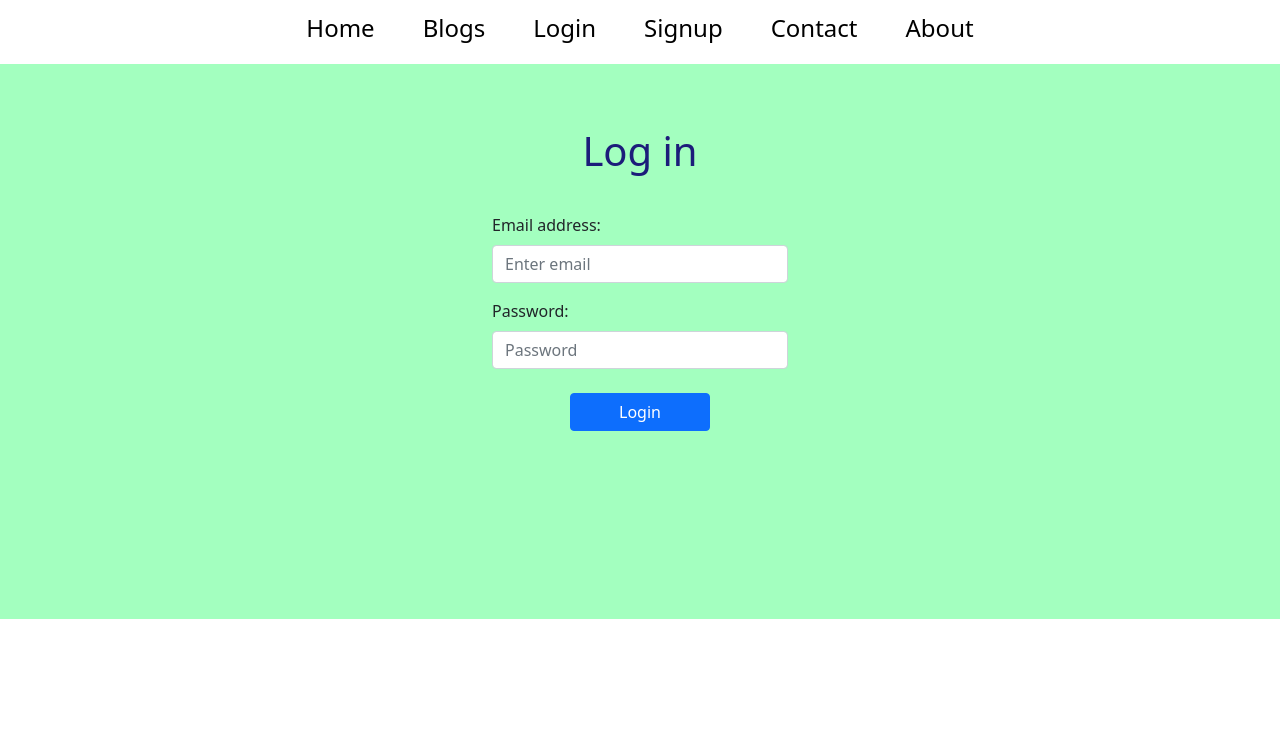
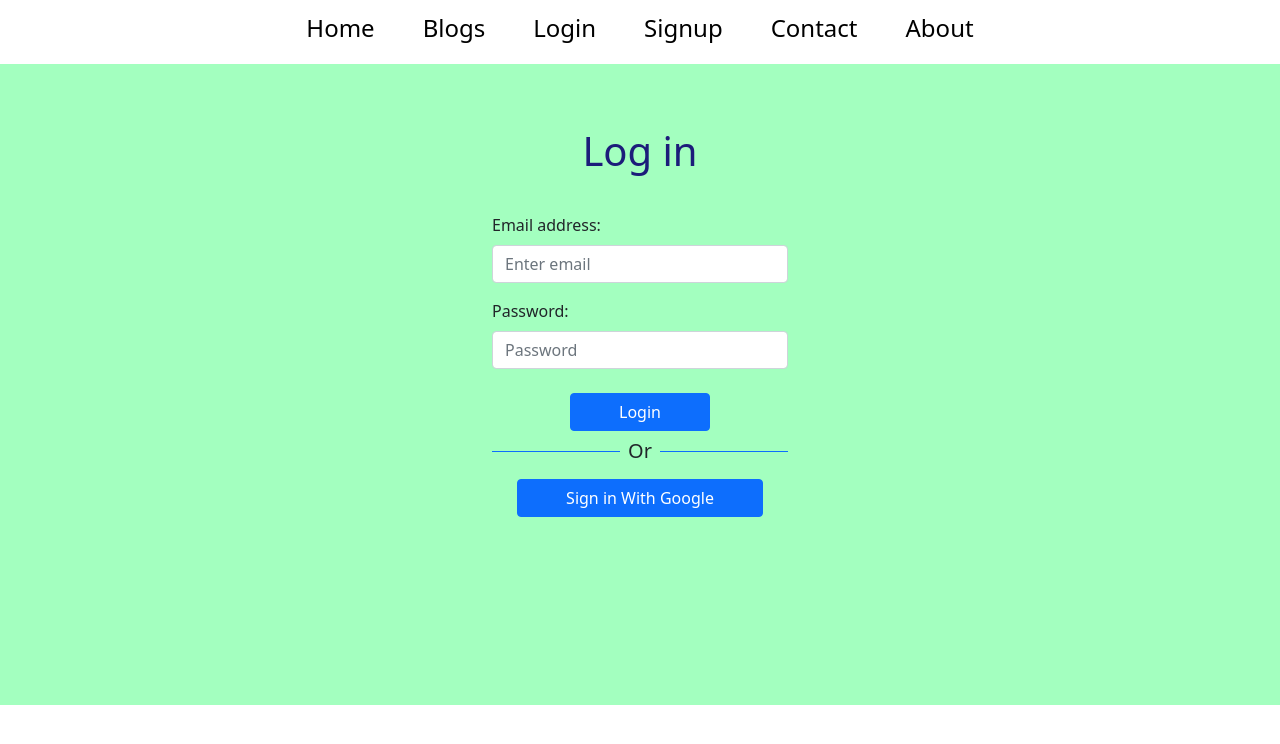
Before and after one commit to zereentabassum/independent-service-provider, a React (Create React App) app: page /login in a window 1280 px wide. Shown: the top 744 px of the page. Built offline with nearby package versions, Linux system fonts and the light colour scheme.

Commit message:
google authentication added

```diff
--- a/package.json
+++ b/package.json
@@ -11,6 +11,7 @@
     "react": "^18.0.0",
     "react-bootstrap": "^2.2.3",
     "react-dom": "^18.0.0",
+    "react-firebase-hooks": "^5.0.3",
     "react-router-dom": "^6.3.0",
     "react-scripts": "5.0.1",
     "web-vitals": "^2.1.4"
--- /dev/null
+++ b/src/Components/GoogleLogin/GoogleLogin.js
@@ -0,0 +1,37 @@
+import React from 'react';
+import { Button } from 'react-bootstrap';
+import {useSignInWithGoogle} from 'react-firebase-hooks/auth';
+import { useNavigate } from 'react-router-dom';
+import auth from '../../firebase.init';
+
+const GoogleLogin = () => {
+    const [signInWithGoogle, user, loading, error] = useSignInWithGoogle(auth);
+    const navigate = useNavigate()
+
+
+    let errorMessage;
+    if (error) {
+        errorMessage=<div>
+            <p className='text-danger'>Error: {error.message}</p>
+          </div>
+
+      }
+      let load;
+      if (loading) {
+        load = <p>Loading...</p>;
+      }
+
+      if(user){
+        navigate('/home');
+      }
+
+    return (
+        <div>
+            {errorMessage}
+            {load}
+            <Button onClick={()=> signInWithGoogle()} className='btn btn-primary px-5 mt-2'>Sign in With Google</Button>
+        </div>
+    );
+};
+
+export default GoogleLogin;
--- a/src/Components/Login/Login.js
+++ b/src/Components/Login/Login.js
@@ -1,5 +1,6 @@
 import React from 'react';
 import { Button, Form } from 'react-bootstrap';
+import GoogleLogin from '../GoogleLogin/GoogleLogin';
 import './Login.css';
 
 const Login = () => {
@@ -20,6 +21,13 @@
     <Button className='px-5 mt-2' variant="primary" type="submit">
         Login
     </Button>
+    <div className='d-flex align-items-center'>
+        <div style={{height:'1px'}} className='bg-primary w-50'></div>
+        <h5 className='mt-2 px-2'>Or</h5>
+        <div style={{height:'1px'}} className='bg-primary w-50'></div>
+    </div>
+
+    <GoogleLogin></GoogleLogin>
     </Form>
         </div>
     );
```
Also changed, not shown: 1 other file (tests, documents, lock files or other folders).
